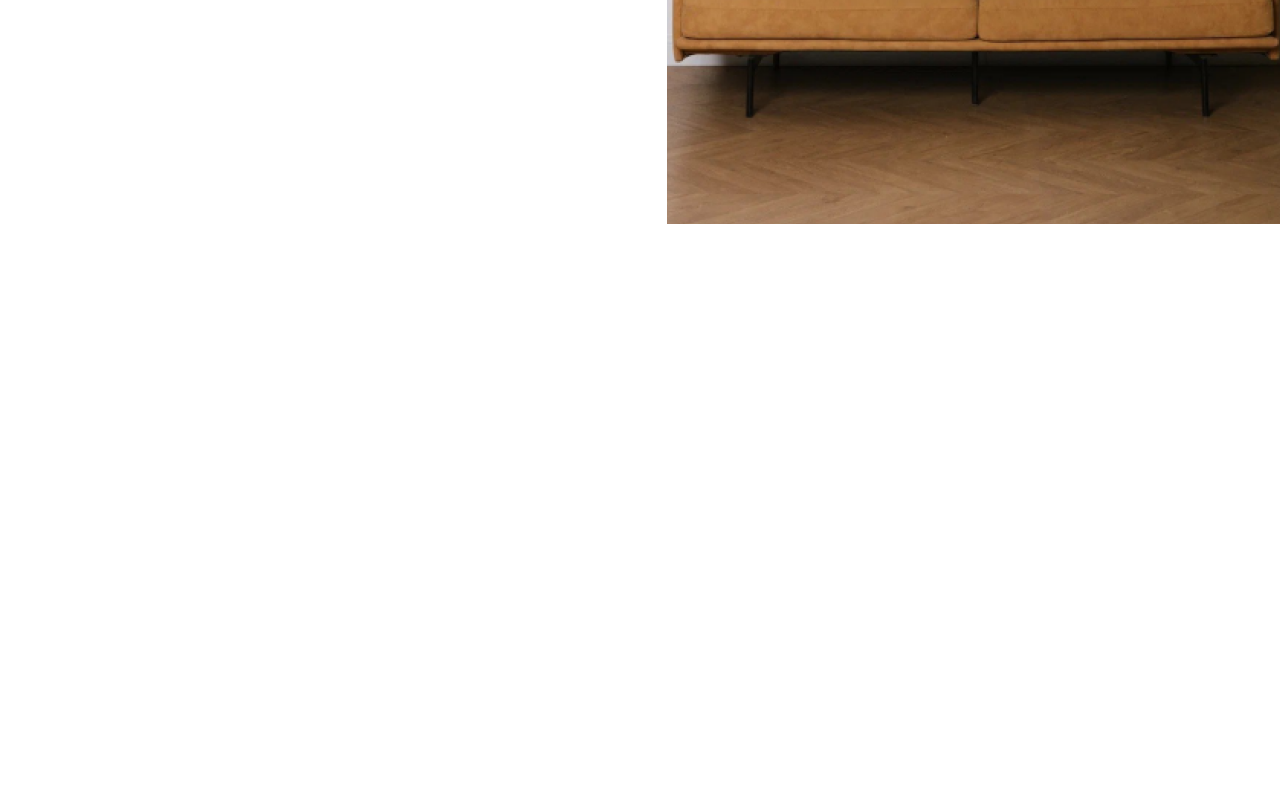
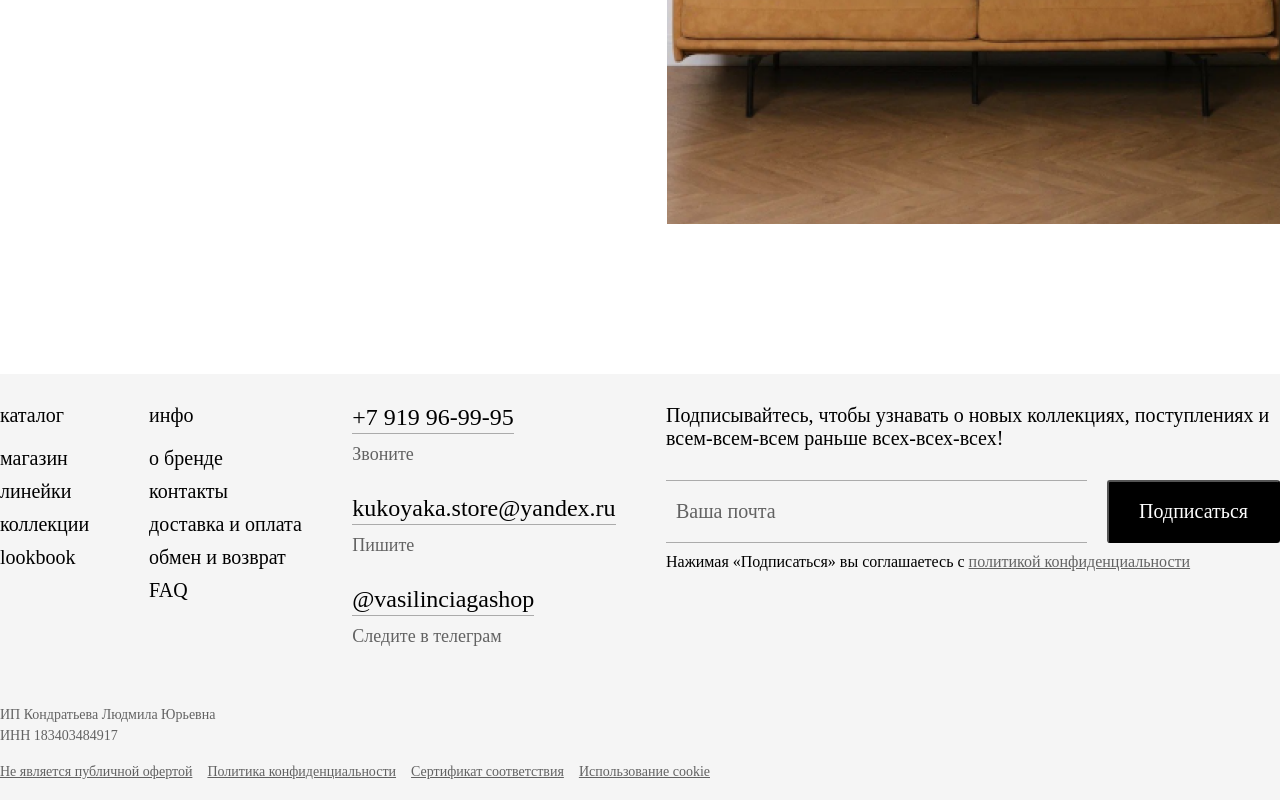
Before and after one commit to Wycctrujjla109121/Vasilinciaga, a React (Create React App) app: page / in a window 1280 px wide. Shown: the part 5598-6398 px from the top of the page. Before the commit the page ends 5822 px from the top, so only its background shows below. Built offline with nearby package versions, Linux system fonts and the light colour scheme.

Commit message:
feat: добавлен футер fix: добавлен в privacy кнопку hover, focus - стили

```diff
--- a/src/App.js
+++ b/src/App.js
@@ -1,4 +1,4 @@
-import { Header } from "./modules";
+import { Footer, Header } from "./modules";
 import { Collection, Form, Gallery, Preview } from "./modules/page/main";
 
 import s from './App.module.scss'
@@ -12,6 +12,7 @@ function App() {
       <Collection />
       <Gallery />
       <Form />
+      <Footer />
     </div>
   );
 }
--- a/src/components/Privacy/Privacy.scss
+++ b/src/components/Privacy/Privacy.scss
@@ -19,6 +19,8 @@
         border-top: 1px solid rgba(0, 0, 0, 0.30);
         border-bottom: 1px solid rgba(0, 0, 0, 0.30);
 
+        background-color: transparent;
+
         padding: 19px 0px 19px 10px;
 
         color: #000;
@@ -28,8 +30,15 @@
         font-weight: 400;
         line-height: normal;
 
+        transition: .2s;
+
         &::placeholder {
             color: rgba(0, 0, 0, 0.60);
+        }
+
+        &:hover,
+        &:focus {
+            border-color: #000;
         }
     }
 
@@ -47,6 +56,12 @@
         padding: 10px 30px;
 
         cursor: pointer;
+
+        transition: .2s;
+
+        &:hover {
+            background-color: rgba(0, 0, 0, 0.80);
+        }
     }
 
     &__link {
--- /dev/null
+++ b/src/modules/Footer/Footer.jsx
@@ -0,0 +1,70 @@
+import React from 'react';
+
+import './Footer.scss'
+import { Privacy } from '../../components';
+
+export function Footer() {
+    return (
+        <div className='wrapper'>
+            <div className='footer'>
+                <div className='footer__info'>
+                    <div className='links'>
+                        <div className='links__item'>
+                            <h2 className='links__title'>Каталог</h2>
+                            <div className='links__list'>
+                                <a className='links__link' href="#">Магазин</a>
+                                <a className='links__link' href="#">Линейки</a>
+                                <a className='links__link' href="#">Коллекции</a>
+                                <a className='links__link' href="#">Lookbook</a>
+                            </div>
+                        </div>
+                        <div className='links__item'>
+                            <h2 className='links__title'>инфо</h2>
+                            <div className='links__list'>
+                                <a className='links__link' href="#">О бренде</a>
+                                <a className='links__link' href="#">Контакты</a>
+                                <a className='links__link' href="#">Доставка и оплата</a>
+                                <a className='links__link' href="#">обмен и возврат</a>
+                                <a className='links__link links__link_uper' href="#">FAQ</a>
+                            </div>
+                        </div>
+                    </div>
+
+                    <div className='contacts'>
+                        <div className='contacts__contact'>
+                            <a href="tel:+7 919 96-99-95" className='contacts__link'>+7 919 96-99-95</a>
+                            <p className='contacts__text'>Звоните</p>
+                        </div>
+
+                        <div className='contacts__contact'>
+                            <a href="mailto:kukoyaka.store@yandex.ru" className='contacts__link'>kukoyaka.store@yandex.ru</a>
+                            <p className='contacts__text'>Пишите</p>
+                        </div>
+
+                        <div className='contacts__contact'>
+                            <a href="@vasilinciagashop" className='contacts__link'>@vasilinciagashop</a>
+                            <p className='contacts__text'>Следите в телеграм</p>
+                        </div>
+                    </div>
+
+                    <div className='footer__privacy'>
+                        <p className='footer__privacy_text'>Подписывайтесь, чтобы узнавать о новых коллекциях, поступлениях и всем-всем-всем раньше всех-всех-всех!</p>
+                        <Privacy />
+                    </div>
+                </div>
+                <div className='shop'>
+                    <div className='shop__info'>
+                        <p className='shop__text'>ИП Кондратьева Людмила Юрьевна</p>
+                        <p className='shop__text'>ИНН 183403484917 </p>
+                    </div>
+                    <div className='shop__links'>
+                        <a href="#" className='shop__link'>Не является публичной офертой</a>
+                        <a href="#" className='shop__link'>Политика конфиденциальности</a>
+                        <a href="#" className='shop__link'>Сертификат соответствия</a>
+                        <a href="#" className='shop__link'>Использование cookie</a>
+                    </div>
+                </div>
+            </div>
+        </div>
+    );
+};
--- /dev/null
+++ b/src/modules/Footer/Footer.scss
@@ -0,0 +1,167 @@
+.wrapper {
+    padding-top: 30px;
+    padding-bottom: 20px;
+
+    background-color: #F5F5F5;
+
+    width: 100%;
+
+    display: flex;
+    justify-content: center;
+}
+
+.footer {
+    width: 100%;
+    max-width: 1562px;
+
+    display: flex;
+    flex-direction: column;
+    row-gap: 60px;
+
+    &__info {
+        display: flex;
+        justify-content: space-between;
+    }
+
+    &__privacy {
+        display: flex;
+        flex-direction: column;
+        row-gap: 30px;
+
+        width: 100%;
+        max-width: 614px;
+
+        &_text {
+            color: #000;
+            font-family: "PT Root UI";
+            font-size: 20px;
+            font-style: normal;
+            font-weight: 500;
+            line-height: normal;
+        }
+    }
+}
+
+.links {
+    display: flex;
+    column-gap: 60px;
+
+    &__item {
+        display: flex;
+        flex-direction: column;
+        row-gap: 20px;
+    }
+
+    &__title {
+        color: #000;
+        font-family: "PT Root UI";
+        font-size: 20px;
+        font-style: normal;
+        font-weight: 500;
+        line-height: normal;
+        text-transform: lowercase;
+    }
+
+    &__list {
+        display: flex;
+        flex-direction: column;
+        row-gap: 10px;
+    }
+
+    &__link {
+        color: #000;
+
+        font-family: "PT Root UI";
+        font-size: 20px;
+        font-style: normal;
+        font-weight: 400;
+        line-height: normal;
+        text-transform: lowercase;
+        text-decoration: none;
+
+        width: fit-content;
+
+        transition: .2s;
+
+        &_uper {
+            text-transform: uppercase;
+        }
+
+        &:hover {
+            color: rgba(0, 0, 0, 0.60);
+        }
+    }
+}
+
+.contacts {
+    display: flex;
+    flex-direction: column;
+    row-gap: 30px;
+
+    &__contact {
+        display: flex;
+        flex-direction: column;
+        row-gap: 10px;
+    }
+
+    &__link {
+        color: #000;
+        font-family: "PT Root UI";
+        font-size: 24px;
+        font-style: normal;
+        font-weight: 400;
+        line-height: normal;
+
+        text-decoration: none;
+
+        border-bottom: 1px solid rgba(0, 0, 0, 0.30);
+        padding-bottom: 2px;
+
+        width: fit-content;
+    }
+
+    &__text {
+        color: rgba(0, 0, 0, 0.60);
+        font-family: "PT Root UI";
+        font-size: 18px;
+        font-style: normal;
+        font-weight: 400;
+        line-height: normal;
+    }
+}
+
+.shop {
+    display: flex;
+    flex-direction: column;
+    row-gap: 20px;
+
+    &__info {
+        display: flex;
+        flex-direction: column;
+        row-gap: 5px;
+    }
+
+    &__text {
+        color: rgba(0, 0, 0, 0.60);
+        font-family: "PT Root UI";
+        font-size: 14px;
+        font-style: normal;
+        font-weight: 400;
+        line-height: normal;
+    }
+
+    &__links {
+        display: flex;
+        column-gap: 15px;
+    }
+
+    &__link {
+        color: rgba(0, 0, 0, 0.60);
+        font-family: "PT Root UI";
+        font-size: 14px;
+        font-style: normal;
+        font-weight: 400;
+        line-height: normal;
+        text-decoration-line: underline;
+    }
+}
--- a/src/modules/index.js
+++ b/src/modules/index.js
@@ -1,2 +1,3 @@
 export * from './Header/Header'
 export * from './Product/Product'
+export * from './Footer/Footer'
```
